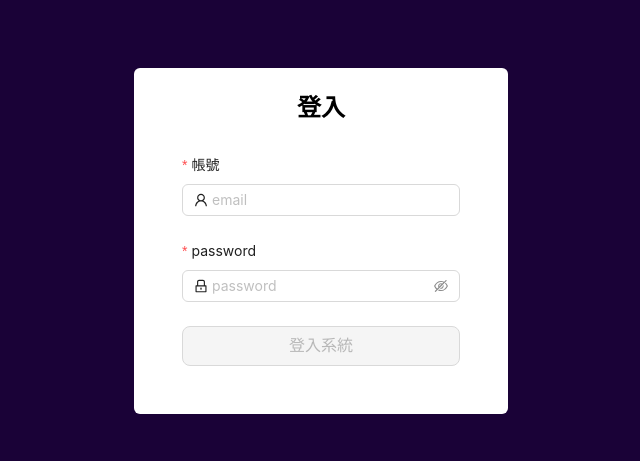
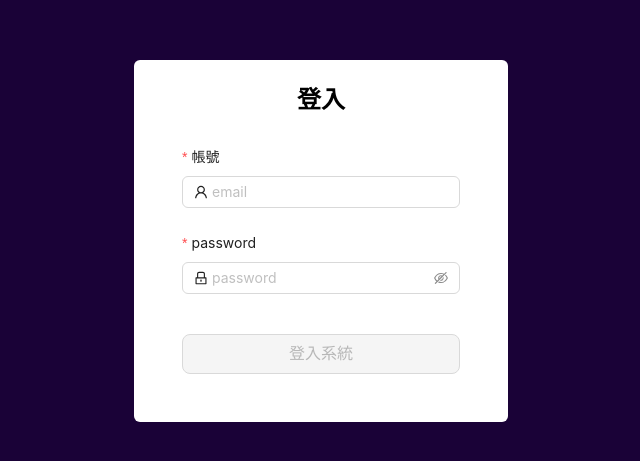
Before and after one commit to deikhoong/P1Trader-dashboard, a React (Vite) app: page /login in a window 1280 px wide. Shown: the part 159-620 px from the top of the page, without its empty margins (319-959 px from the left). Built offline with nearby package versions, Linux system fonts and the light colour scheme; no server answers.

Commit message:
style: update login page style

```diff
--- a/src/pages/Login.tsx
+++ b/src/pages/Login.tsx
@@ -32,10 +32,9 @@ function Login() {
 
   return (
     <div className='w-full h-screen flex justify-center items-center'>
-      <div className='py-6 px-12 rounded-md bg-white flex justify-center items-center flex-col'>
+      <div className='py-6 px-12 rounded-md bg-white flex justify-center items-center flex-col min-w-[353px]'>
         <div className="text-black text-2xl leading-[30px] mb-8 text-center font-bold">登入</div>
         <Form<LoginForm>
-          className='w-full max-w-[320px]'
           layout="vertical"
           autoComplete="off"
           form={form}
@@ -48,11 +47,11 @@ function Login() {
             rules={[
               {
                 type: 'email',
-                message: 'The input is not valid E-mail!',
+                message: 'input is not valid E-mail',
               },
               {
                 required: true,
-                message: 'Please input your E-mail!',
+                message: 'input your E-mail',
               },
             ]}
           >
@@ -61,13 +60,14 @@ function Login() {
           <Form.Item
             label="password"
             name="password"
-            rules={[{ required: true, message: 'Password length must greater than 8', min: 8 }]}
+            rules={[{ required: true, message: 'length must greater than 8', min: 8 }]}
           >
             <Input.Password placeholder="password" prefix={<LockOutlined />} />
           </Form.Item>
           <Form.Item shouldUpdate>
             {() => (
               <Button
+                className="mt-4"
                 type="primary"
                 htmlType="submit"
                 block
```
